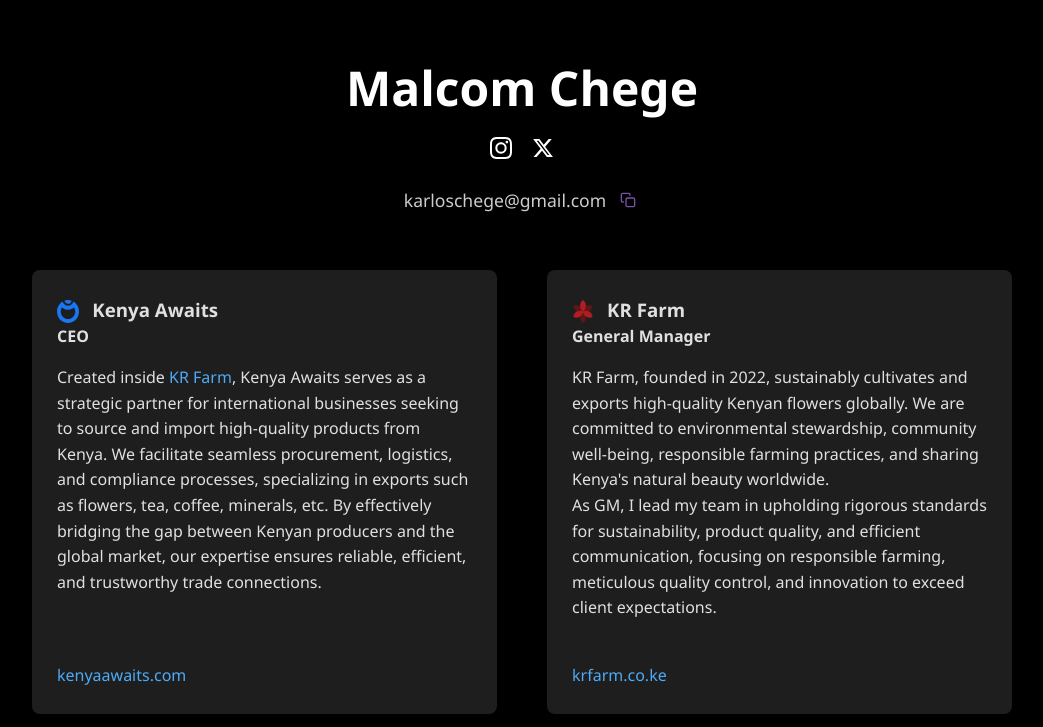
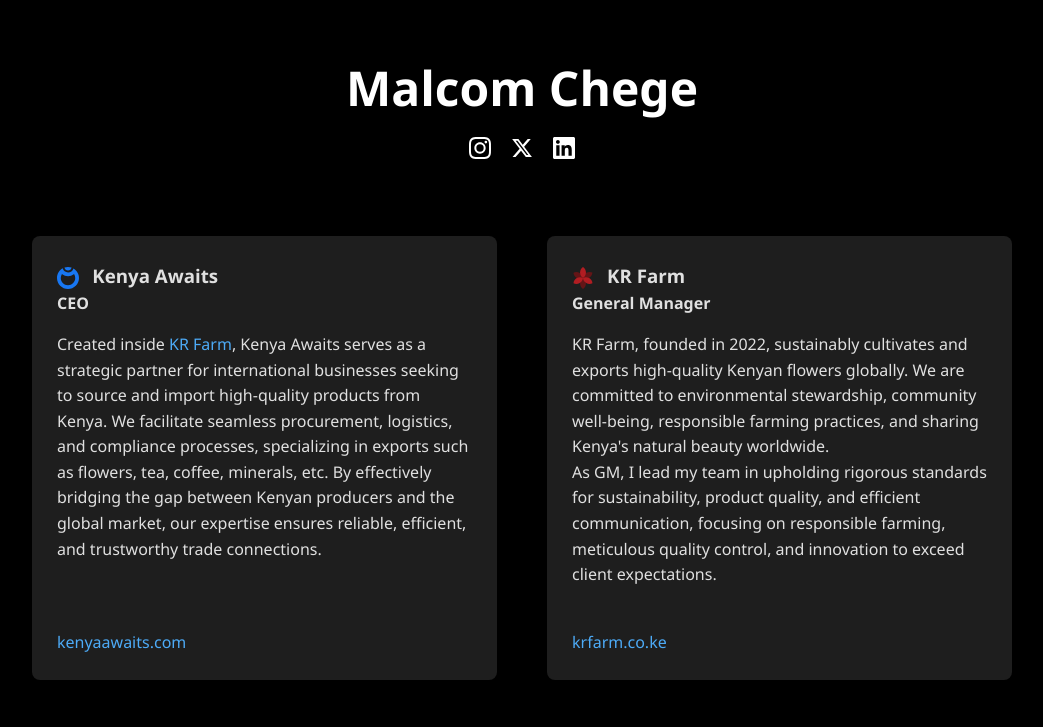
Before and after one commit to Malcomchege/Malcomchege.github.io, a plain HTML site: page index.html in a window 1280 px wide. Shown: the top 727 px of the page, without its empty margins (118-1161 px from the left). Drawn offline with Linux system fonts and the light colour scheme.

Commit message:
Remove email section and integrate LinkedIn link in header for improved connectivity

```diff
--- a/index.html
+++ b/index.html
@@ -272,73 +272,13 @@
             text-decoration: underline; /* Add underline on hover */
         }
 
-        /* Email section styles */
-        .email-section {
-            display: flex;
-            align-items: center;
-            justify-content: center;
-            gap: 10px;
-            margin-bottom: 15px;
-        }
-
-        .email {
-            font-size: 1.1rem;
-            color: #cccccc;
-        }
-
-        .copy-btn {
-            background: none;
-            border: none;
-            cursor: pointer;
-            color: #7851A9;
-            display: flex;
-            align-items: center;
-            justify-content: center;
-            padding: 4px;
-            border-radius: 4px;
-            transition: background-color 0.2s, transform 0.2s;
-        }
-
-        .copy-btn:hover {
-            background-color: rgba(120, 81, 169, 0.2);
-            transform: scale(1.05);
-        }
-
-        .copy-btn:active {
-            transform: scale(0.95);
-        }
-
-        .copy-icon {
-            width: 16px;
-            height: 16px;
-        }
-
-        /* Copy tooltip */
-        .copy-tooltip {
-            position: absolute;
-            background-color: #333;
-            color: white;
-            padding: 4px 8px;
-            border-radius: 4px;
-            font-size: 0.8rem;
-            opacity: 0;
-            transition: opacity 0.2s;
-            pointer-events: none;
-            transform: translateY(-100%);
-            margin-top: -8px;
-        }
-
-        .copy-tooltip.show {
-            opacity: 1;
-        }
-
         /* Social Icons */
         .social-icons {
             display: flex;
             justify-content: center;
             align-items: center;
             gap: 20px; /* Increased gap for better spacing */
-            margin-bottom: 20px; /* Space above email section */
+            margin-bottom: 30px; /* Increased margin since email section is removed */
         }
 
         .social-icons a {
@@ -403,16 +343,11 @@
                         <path d="M18.244 2.25h3.308l-7.227 8.26 8.502 11.24H16.17l-5.214-6.817L4.99 21.75H1.68l7.73-8.835L1.254 2.25H8.08l4.713 6.231zm-1.161 17.52h1.833L7.084 4.126H5.117z"/>
                     </svg>
                 </a>
-            </div>
-            <div class="email-section">
-                <span class="email">karloschege@gmail.com</span>
-                <button class="copy-btn" aria-label="Copy email" onclick="copyEmail()" title="Copy email">
-                    <svg class="copy-icon" xmlns="http://www.w3.org/2000/svg" viewBox="0 0 24 24" fill="none" stroke="currentColor" stroke-width="2" stroke-linecap="round" stroke-linejoin="round">
-                        <rect x="9" y="9" width="13" height="13" rx="2" ry="2"></rect>
-                        <path d="M5 15H4a2 2 0 01-2-2V4a2 2 0 012-2h9a2 2 0 012 2v1"></path>
+                <a href="https://www.linkedin.com/in/malcomchege/" target="_blank" rel="noopener noreferrer" aria-label="Malcom Chege on LinkedIn" title="LinkedIn">
+                    <svg xmlns="http://www.w3.org/2000/svg" viewBox="0 0 24 24">
+                        <path d="M20.447 20.452h-3.554v-5.569c0-1.328-.027-3.037-1.852-3.037-1.853 0-2.136 1.445-2.136 2.939v5.667H9.351V9h3.414v1.561h.046c.477-.9 1.637-1.85 3.37-1.85 3.601 0 4.267 2.37 4.267 5.455v6.286zM5.337 7.433c-1.144 0-2.063-.926-2.063-2.065 0-1.138.92-2.063 2.063-2.063 1.14 0 2.064.925 2.064 2.063 0 1.139-.925 2.065-2.064 2.065zm1.782 13.019H3.555V9h3.564v11.452zM22.225 0H1.771C.792 0 0 .774 0 1.729v20.542C0 23.227.792 24 1.771 24h20.451C23.2 24 24 23.227 24 22.271V1.729C24 .774 23.2 0 22.222 0h.003z"/>
                     </svg>
-                    <span class="copy-tooltip">Copied!</span>
-                </button>
+                </a>
             </div>
         </header>
 
@@ -553,22 +488,6 @@
             clearTimeout(resizeTimeout);
             resizeTimeout = setTimeout(equalizeCardHeights, 150);
         });
-
-        // Email copy functionality
-        function copyEmail() {
-            const email = "karloschege@gmail.com";
-            navigator.clipboard.writeText(email).then(() => {
-                const tooltip = document.querySelector('.copy-tooltip');
-                tooltip.classList.add('show');
-
-                // Hide the tooltip after 2 seconds
-                setTimeout(() => {
-                    tooltip.classList.remove('show');
-                }, 2000);
-            }).catch(err => {
-                console.error('Could not copy text: ', err);
-            });
-        }
     </script>
 </body>
 </html>
```
